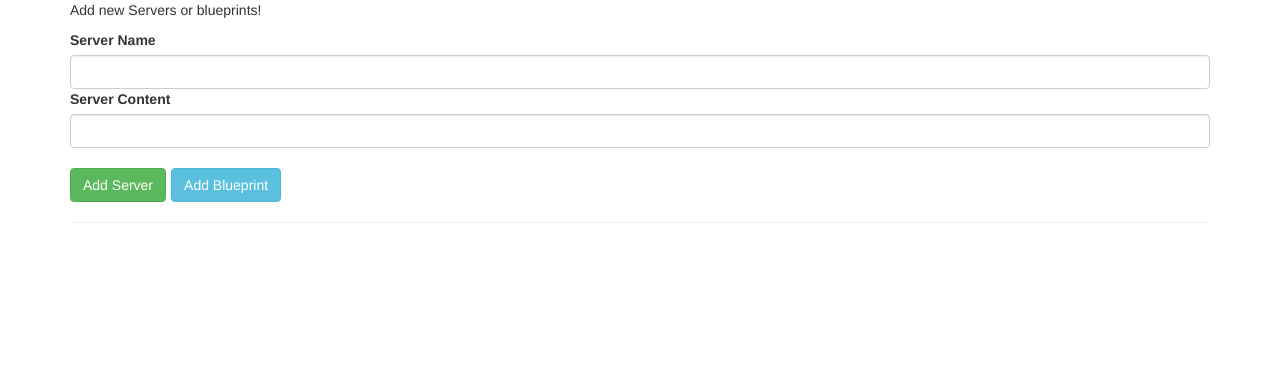
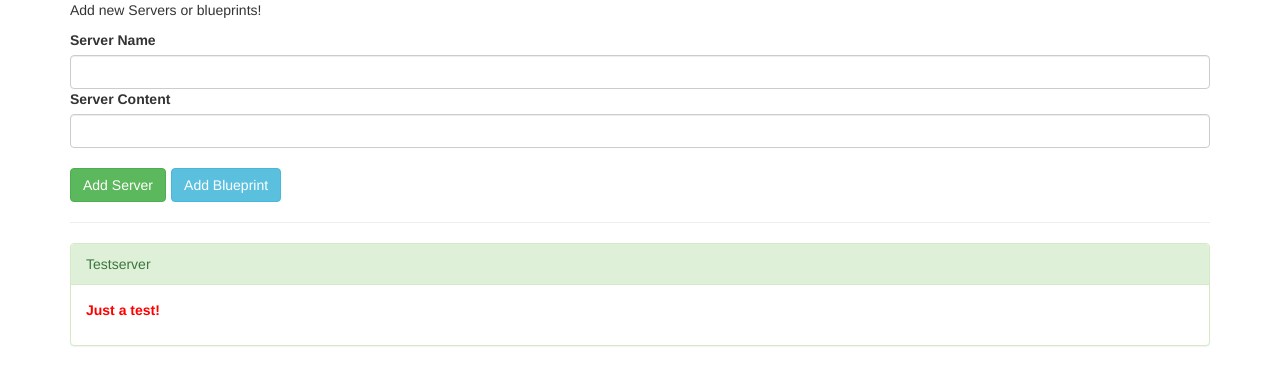
Before and after one commit to pashamo/Angularjs_Sandbox, an Angular app in the folder my-second-app/: page / in a window 1280 px wide. Shown: the top 384 px of the page. Built offline with nearby package versions, Linux system fonts and the light colour scheme.

Commit message:
feat: custom properties

```diff
--- a/my-second-app/src/app/app.component.html
+++ b/my-second-app/src/app/app.component.html
@@ -3,7 +3,9 @@
   <hr />
   <div class="row">
     <div class="col-xs-12">
-      <app-server-element *ngFor="let server of serverElements"></app-server-element>
+      <app-server-element
+      *ngFor="let server of serverElements"
+      [srvElement]="server"></app-server-element>
     </div>
   </div>
 </div>
--- a/my-second-app/src/app/app.component.ts
+++ b/my-second-app/src/app/app.component.ts
@@ -6,5 +6,5 @@ import { Component } from '@angular/core';
   styleUrls: ['./app.component.css']
 })
 export class AppComponent {
-
+  serverElements = [{type: 'server', sname: 'Testserver', scontent: 'Just a test!'}];
 }
--- a/my-second-app/src/app/cockpit/cockpit.component.ts
+++ b/my-second-app/src/app/cockpit/cockpit.component.ts
@@ -9,25 +9,24 @@ import { Component, OnInit } from "@angular/core";
 export class CockpitComponent {
     newServerName: string;
     newServerContent: string;
-    serverElements: any[] = [];
 
     constructor() {}
 
     ngOnInit() {}
 
     onAddServer() {
-        this.serverElements.push({
-            "type": "server",
-            "sname": this.newServerName,
-            "scontent": this.newServerContent
-        });
+        // this.serverElements.push({
+        //     "type": "server",
+        //     "sname": this.newServerName,
+        //     "scontent": this.newServerContent
+        // });
     }
 
     onAddBlueprint() {
-        this.serverElements.push({
-            "type": "blueprint",
-            "sname": this.newServerName,
-            "scontent": this.newServerContent
-        });
+        // this.serverElements.push({
+        //     "type": "blueprint",
+        //     "sname": this.newServerName,
+        //     "scontent": this.newServerContent
+        // });
     }
 }
--- a/my-second-app/src/app/server-element/server-element.component.html
+++ b/my-second-app/src/app/server-element/server-element.component.html
@@ -1,11 +1,11 @@
 <div
 class="panel"
-[ngClass]="server.type === 'server' ? 'panel-success' : 'panel-info'">
-  <div class="panel-heading">{{ server.sname }}</div>
+[ngClass]="element.type === 'server' ? 'panel-success' : 'panel-info'">
+  <div class="panel-heading">{{ element.sname }}</div>
   <div class="panel-body">
     <p>
-      <strong *ngIf="server.type === 'server'" style="color: red">{{ server.scontent }}</strong>
-      <em *ngIf="server.type === 'blueprint'">{{ server.scontent }}</em>
+      <strong *ngIf="element.type === 'server'" style="color: red">{{ element.scontent }}</strong>
+      <em *ngIf="element.type === 'blueprint'">{{ element.scontent }}</em>
     </p>
   </div>
 </div>
--- a/my-second-app/src/app/server-element/server-element.component.ts
+++ b/my-second-app/src/app/server-element/server-element.component.ts
@@ -1,4 +1,4 @@
-import { Component, OnInit } from '@angular/core';
+import { Component, OnInit, Input } from '@angular/core';
 
 @Component({
   selector: 'app-server-element',
@@ -6,6 +6,7 @@ import { Component, OnInit } from '@angular/core';
   styleUrls: ['./server-element.component.css']
 })
 export class ServerElementComponent implements OnInit {
+  @Input('srvElement') element: {type: string, sname: string, scontent: string};
 
   constructor() { }
 
```
